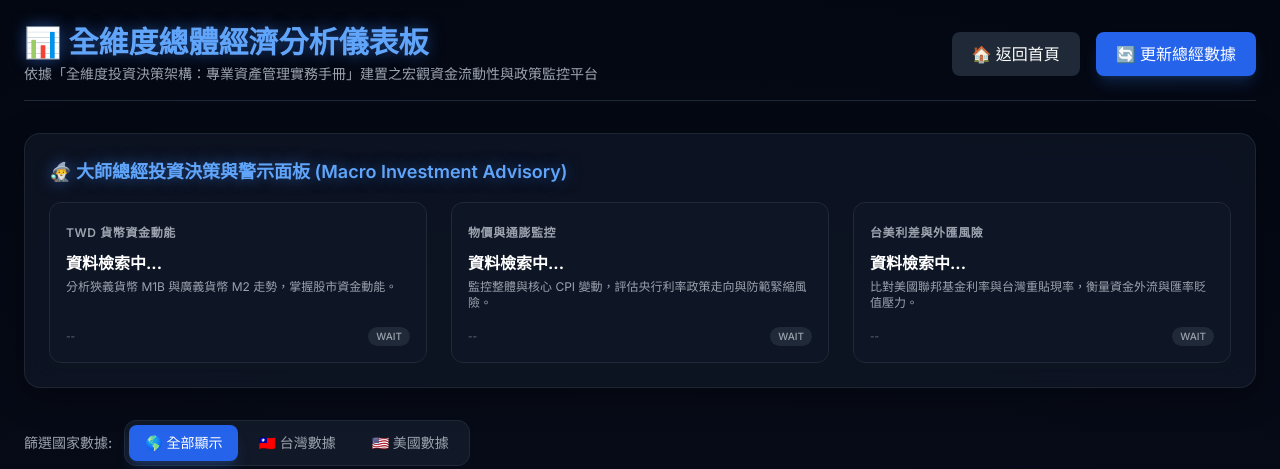
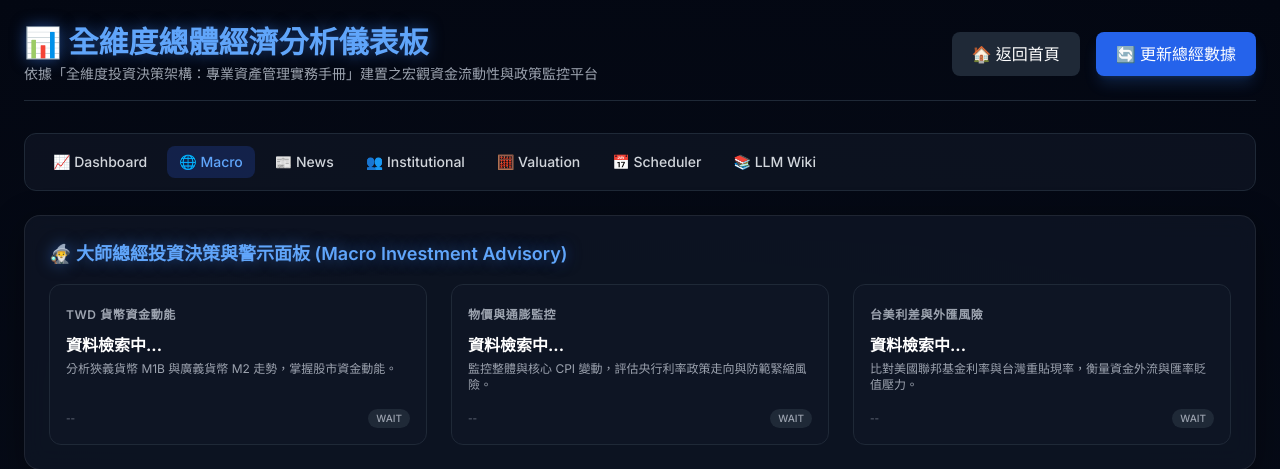
Before and after one commit to tyhsup/stock_analyze, a Django app: page /macro/ in a window 1280 px wide. Shown: the top 469 px of the page. Run offline with Django 5.2, Linux system fonts and the light colour scheme; data that the repository does not hold is empty; some libraries are stand-ins or nearby versions.

Commit message:
feat(templates): add quick navigation bar to macro_dashboard.html and scheduler index.html for cross-page consistency

```diff
--- a/demo/templates/macro_dashboard.html
+++ b/demo/templates/macro_dashboard.html
@@ -48,6 +48,18 @@
                 🔄 更新總經數據
             </button>
         </div>
+    </div>
+    <!-- Quick Navigation Bar (consistent with base.html navbar) -->
+    <div class="max-w-7xl mx-auto mb-6">
+        <nav class="flex flex-wrap items-center gap-2 px-4 py-3 rounded-xl bg-gray-900/60 border border-gray-800">
+            <a href="/" class="px-3 py-1.5 text-sm font-medium text-gray-300 hover:text-white hover:bg-gray-700 rounded-lg transition">📈 Dashboard</a>
+            <a href="/macro/" class="px-3 py-1.5 text-sm font-medium text-blue-400 bg-blue-900/40 rounded-lg">🌐 Macro</a>
+            <a href="/news/" class="px-3 py-1.5 text-sm font-medium text-gray-300 hover:text-white hover:bg-gray-700 rounded-lg transition">📰 News</a>
+            <a href="/chips/" class="px-3 py-1.5 text-sm font-medium text-gray-300 hover:text-white hover:bg-gray-700 rounded-lg transition">👥 Institutional</a>
+            <a href="/valuation/" class="px-3 py-1.5 text-sm font-medium text-gray-300 hover:text-white hover:bg-gray-700 rounded-lg transition">🧮 Valuation</a>
+            <a href="/scheduler/" class="px-3 py-1.5 text-sm font-medium text-gray-300 hover:text-white hover:bg-gray-700 rounded-lg transition">📅 Scheduler</a>
+            <a href="/wiki/" class="px-3 py-1.5 text-sm font-medium text-gray-300 hover:text-white hover:bg-gray-700 rounded-lg transition">📚 LLM Wiki</a>
+        </nav>
     </div>
 
     <!-- 大師總經決策與警示面板 (Macro Investment Master Panel) -->
```
Also changed, not shown: Gemini_task/app/static/index.html (+11 -0 lines).
